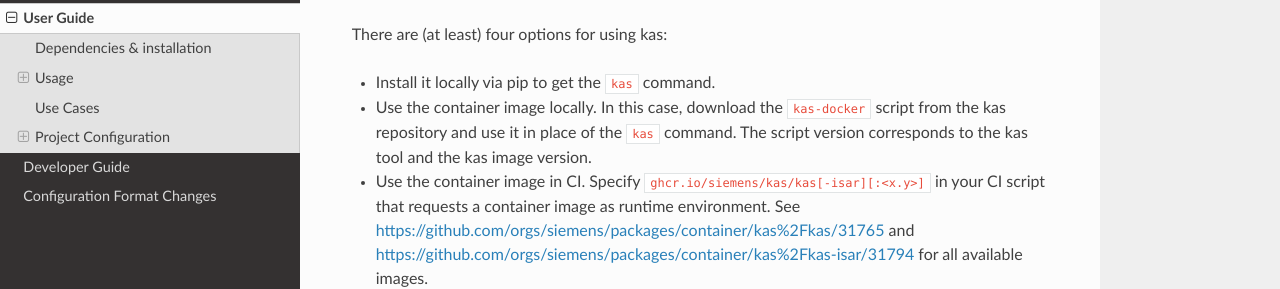
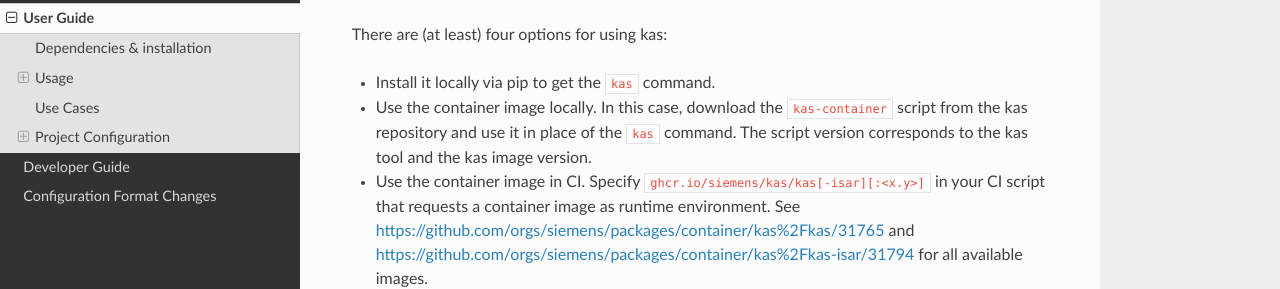
Before and after one commit to siemens/kas, a Sphinx documentation site: the page built from docs/userguide.rst, in a window 1280 px wide and 900 px high, scrolled down 374 px. Shown: the part 158-447 px from the top of the window. Built offline with Sphinx 7.4.7 and the Read the Docs theme 2.0.0, drawn with Linux system fonts in a browser that asks for light colours.

Commit message:
userguide: Switch to kas-container
Signed-off-by: Jan Kiszka <jan.kiszka@siemens.com>

```diff
--- a/docs/userguide.rst
+++ b/docs/userguide.rst
@@ -22,7 +22,7 @@
 There are (at least) four options for using kas:
 
 - Install it locally via pip to get the ``kas`` command.
-- Use the container image locally. In this case, download the ``kas-docker``
+- Use the container image locally. In this case, download the ``kas-container``
   script from the kas repository and use it in place of the ``kas`` command.
   The script version corresponds to the kas tool and the kas image version.
 - Use the container image in CI. Specify
```
